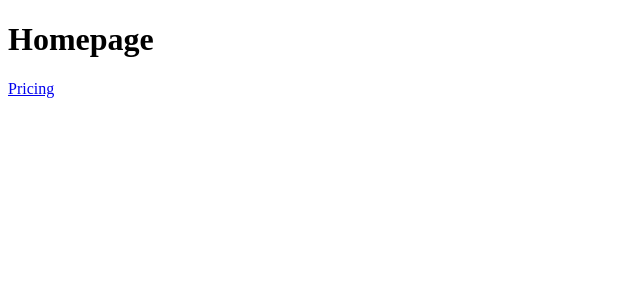
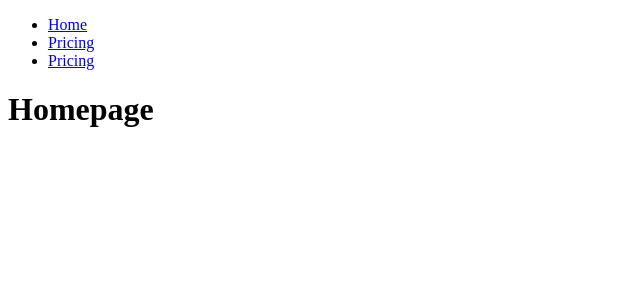
Before and after one commit to deanfoxcd/Modern-React-WorldWise-SPA-, a React (Vite) app: page / in a window 1280 px wide. Shown: the top 300 px of the page, without its empty margins (0-640 px from the left). Built offline with nearby package versions, Linux system fonts and the light colour scheme.

Commit message:
add page navigation

```diff
--- /dev/null
+++ b/src/components/PageNav.jsx
@@ -0,0 +1,19 @@
+import { NavLink } from 'react-router-dom';
+
+export default function PageNav() {
+  return (
+    <nav>
+      <ul>
+        <li>
+          <NavLink to="/">Home</NavLink>
+        </li>
+        <li>
+          <NavLink to="/pricing">Pricing</NavLink>
+        </li>
+        <li>
+          <NavLink to="/product">Pricing</NavLink>
+        </li>
+      </ul>
+    </nav>
+  );
+}
--- a/src/pages/Homepage.jsx
+++ b/src/pages/Homepage.jsx
@@ -1,10 +1,12 @@
 import { Link } from 'react-router-dom';
+import PageNav from '../components/PageNav';
 
 export default function Homepage() {
   return (
     <div>
+      <PageNav />
       <h1>Homepage</h1>
-      <Link to="/pricing">Pricing</Link>
+      {/* <Link to="/pricing">Pricing</Link> */}
     </div>
   );
 }
--- a/src/pages/PageNotFound.jsx
+++ b/src/pages/PageNotFound.jsx
@@ -1,3 +1,10 @@
+import PageNav from '../components/PageNav';
+
 export default function PageNotFound() {
-  return <div>Page not found</div>;
+  return (
+    <div>
+      <PageNav />
+      Page not found
+    </div>
+  );
 }
--- a/src/pages/Pricing.jsx
+++ b/src/pages/Pricing.jsx
@@ -1,3 +1,10 @@
+import PageNav from '../components/PageNav';
+
 export default function Pricing() {
-  return <div>Pricing</div>;
+  return (
+    <div>
+      <PageNav />
+      <h1>Pricing</h1>
+    </div>
+  );
 }
--- a/src/pages/Product.jsx
+++ b/src/pages/Product.jsx
@@ -1,3 +1,10 @@
+import PageNav from '../components/PageNav';
+
 export default function Product() {
-  return <div>Product</div>;
+  return (
+    <div>
+      <PageNav />
+      <h1>Product</h1>
+    </div>
+  );
 }
```
